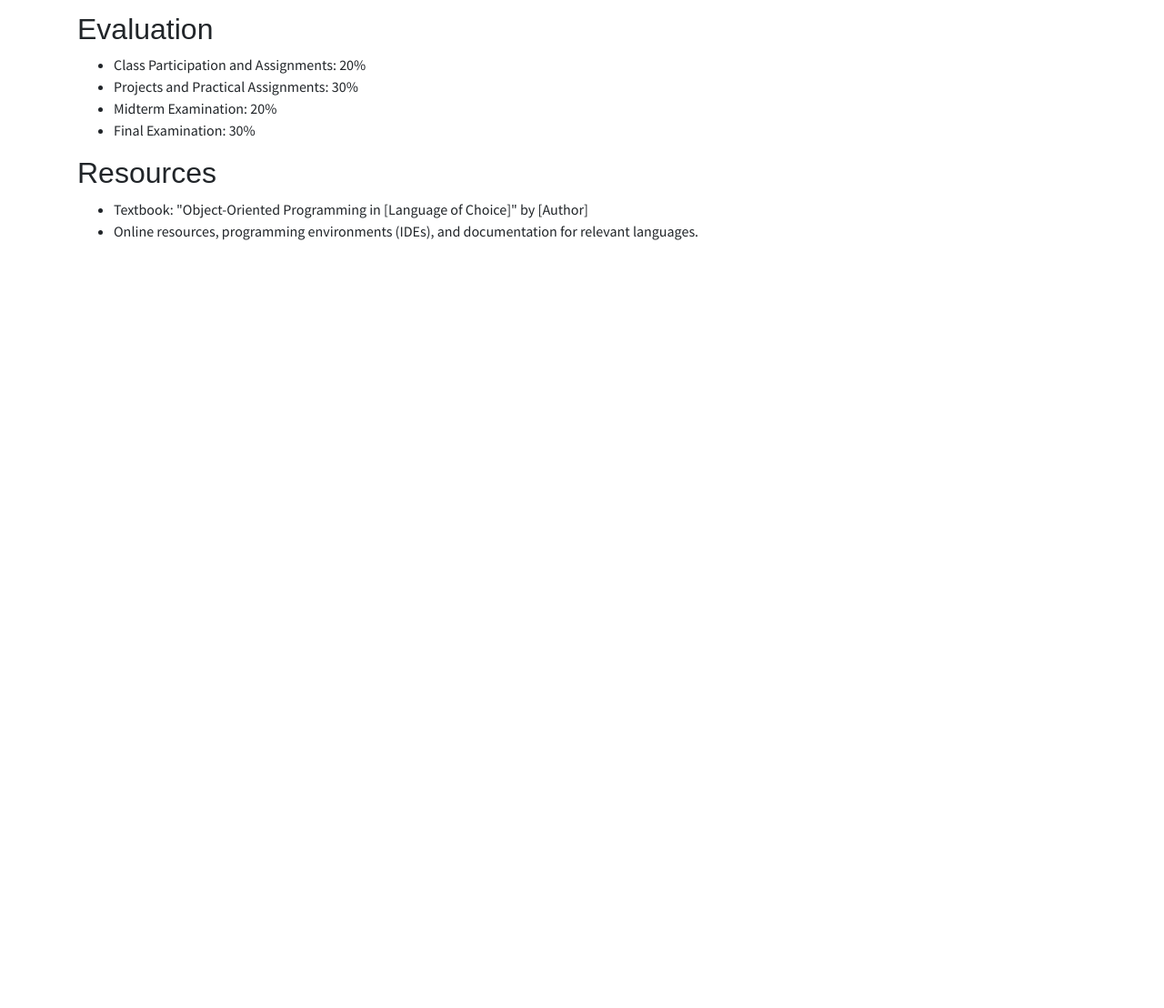
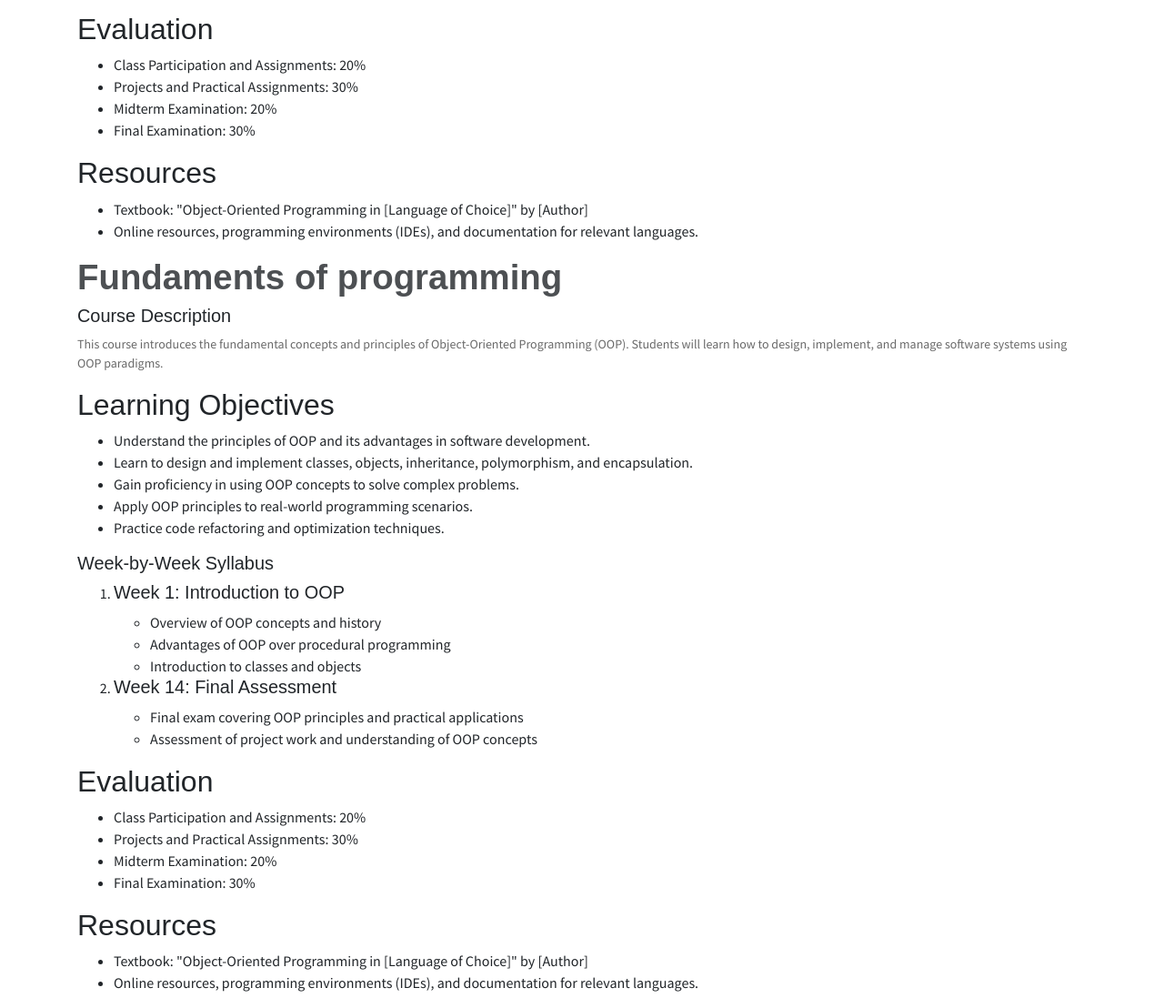
Before and after one commit to eugen1701/eugen1701.github.io, a website: page profpage.html in a window 1280 px wide. Shown: the part 1262-2370 px from the top of the page at 91% size. Before the commit the page ends 1544 px from the top, so only its background shows below. Drawn offline with Linux system fonts and the light colour scheme.

```diff
--- a/profpage.html
+++ b/profpage.html
@@ -105,5 +105,60 @@
         <li>Online resources, programming environments (IDEs), and documentation for relevant languages.</li>
     </ul>
 </div>
+
+<div class="container">
+    <h1 class="header-title">Fundaments of programming</h1>
+
+    <h2 class="title">Course Description</h2>
+    <p>
+        This course introduces the fundamental concepts and principles of Object-Oriented Programming (OOP). Students will learn how to design, implement, and manage software systems using OOP paradigms.
+    </p>
+
+    <h2 class="subtitle">Learning Objectives</h2>
+    <ul>
+        <li>Understand the principles of OOP and its advantages in software development.</li>
+        <li>Learn to design and implement classes, objects, inheritance, polymorphism, and encapsulation.</li>
+        <li>Gain proficiency in using OOP concepts to solve complex problems.</li>
+        <li>Apply OOP principles to real-world programming scenarios.</li>
+        <li>Practice code refactoring and optimization techniques.</li>
+    </ul>
+
+    <h2 class="title">Week-by-Week Syllabus</h2>
+
+    <ol>
+        <li>
+            <h3 class="title">Week 1: Introduction to OOP</h3>
+            <ul>
+                <li>Overview of OOP concepts and history</li>
+                <li>Advantages of OOP over procedural programming</li>
+                <li>Introduction to classes and objects</li>
+            </ul>
+        </li>
+
+        <!-- Repeat similar structure for other weeks -->
+
+        <li>
+            <h3 class="title">Week 14: Final Assessment</h3>
+            <ul>
+                <li>Final exam covering OOP principles and practical applications</li>
+                <li>Assessment of project work and understanding of OOP concepts</li>
+            </ul>
+        </li>
+    </ol>
+
+    <h2 class="subtitle">Evaluation</h2>
+    <ul>
+        <li>Class Participation and Assignments: 20%</li>
+        <li>Projects and Practical Assignments: 30%</li>
+        <li>Midterm Examination: 20%</li>
+        <li>Final Examination: 30%</li>
+    </ul>
+
+    <h2>Resources</h2>
+    <ul>
+        <li>Textbook: "Object-Oriented Programming in [Language of Choice]" by [Author]</li>
+        <li>Online resources, programming environments (IDEs), and documentation for relevant languages.</li>
+    </ul>
+</div>
 </body>
 </html>
```
Also changed, not shown: index.html (+3 -1 lines), 1 other file.
